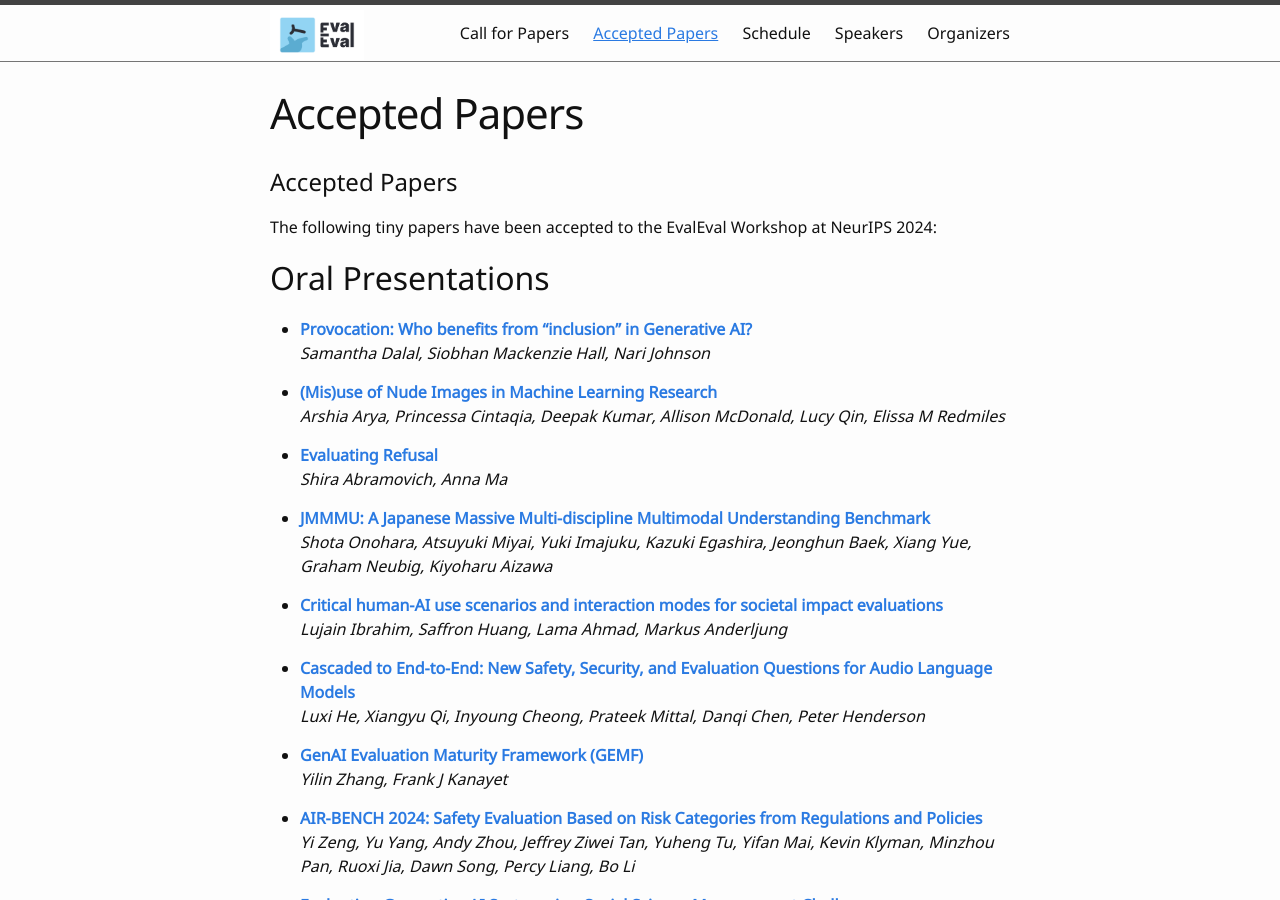
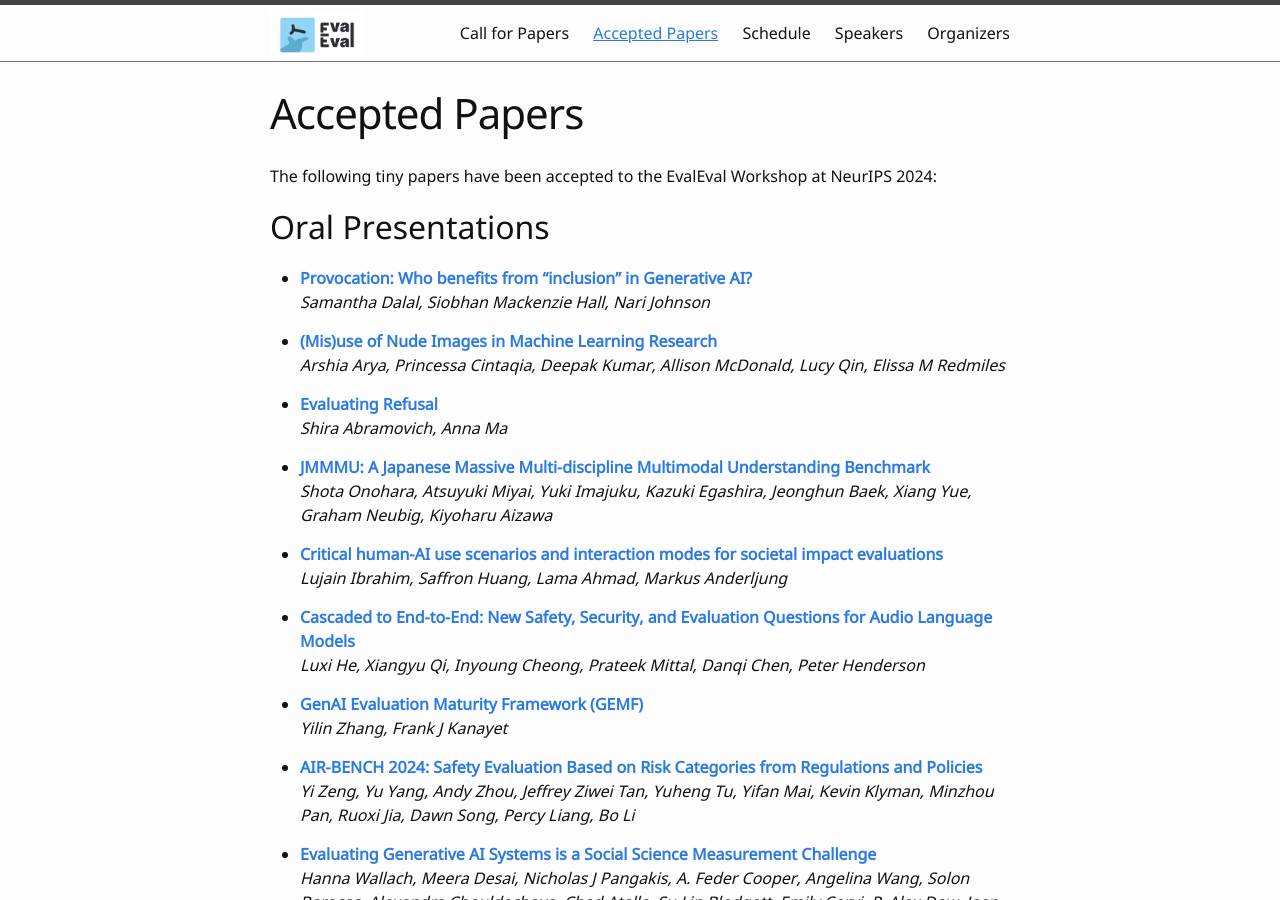
Before and after one commit to aaai-fidu-lab/aaai-fidu-lab.github.io, a Jekyll site: the page built from accepted-papers.md, in a window 1280 px wide and 900 px high. Built offline with Jekyll 4.4.1, drawn with Linux system fonts in a browser that asks for light colours; our own code applies the rules of GitHub Pages for plain Markdown files.

Commit message:
Update accepted-papers.md

```diff
--- a/accepted-papers.md
+++ b/accepted-papers.md
@@ -2,8 +2,6 @@
 title: Accepted Papers
 nav: true
 ---
-
-# Accepted Papers
 
 The following tiny papers have been accepted to the EvalEval Workshop at NeurIPS 2024:
 
```
